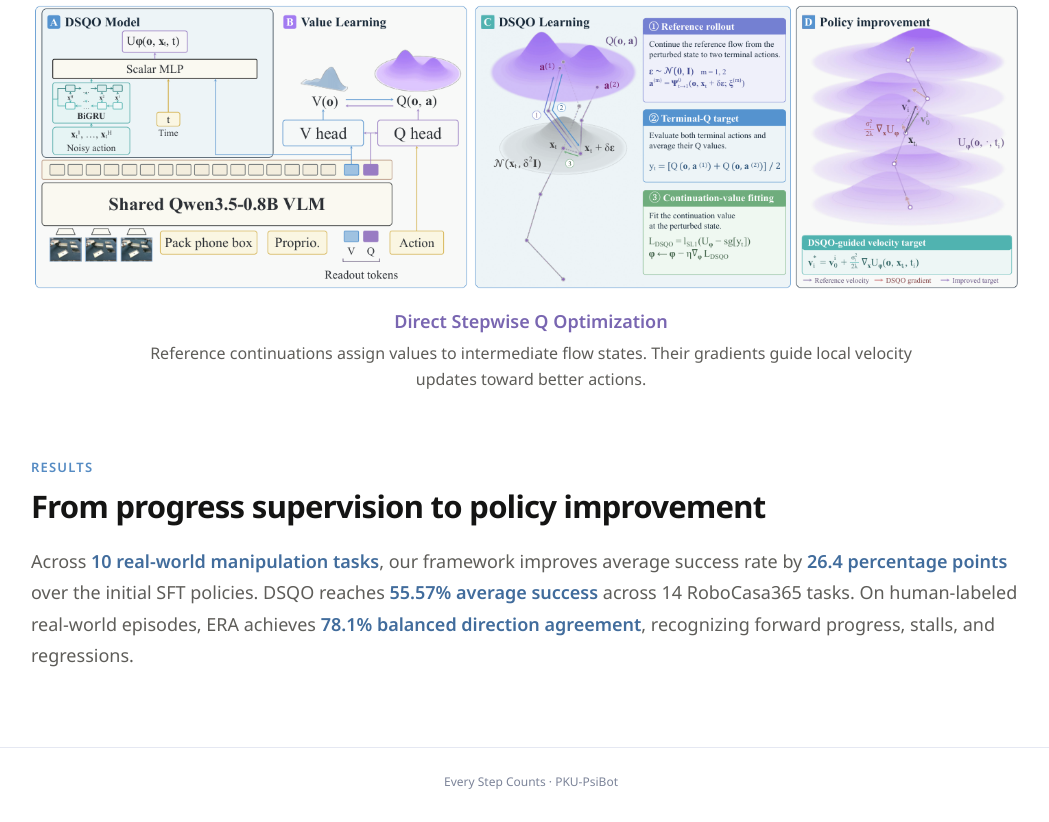
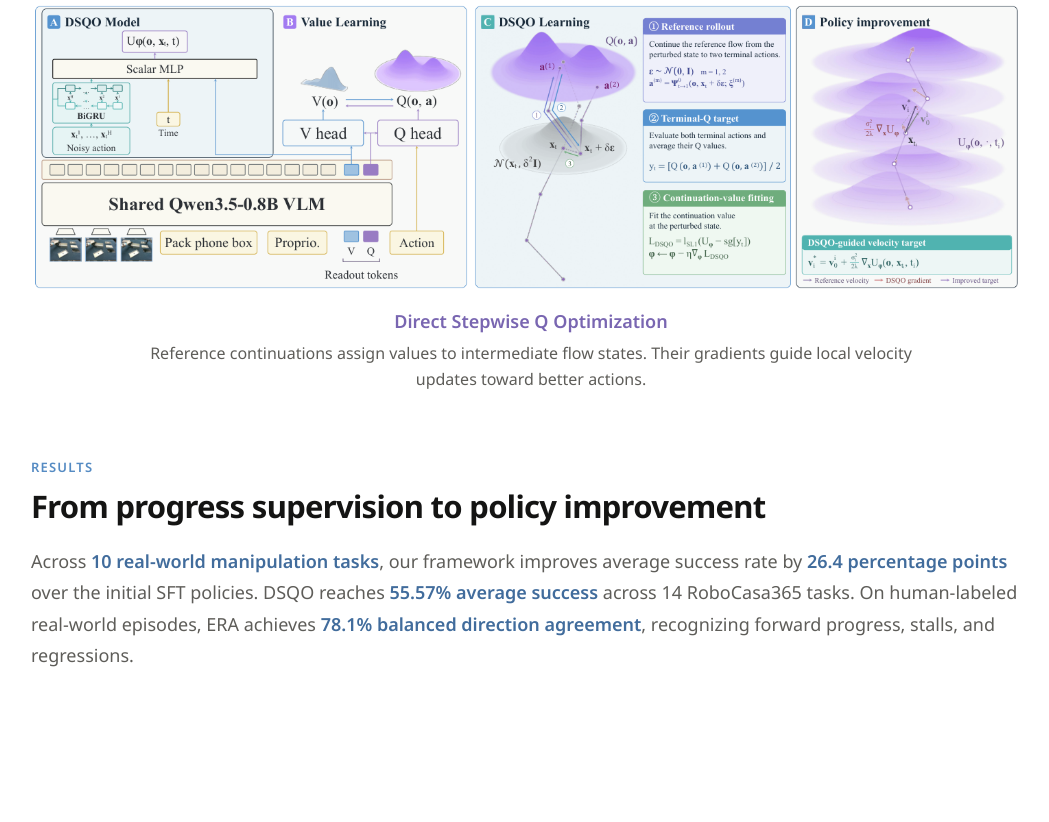
Before and after one commit to EveryStepCounts2026/EveryStepCounts2026.github.io, a plain HTML site: page index.html in a window 1280 px wide. Shown: the part 1840-2662 px from the top of the page, without its empty margins (109-1158 px from the left). After the commit the page ends 2587 px from the top, so only its background shows below. Drawn offline with Linux system fonts and the light colour scheme.

Commit message:
Remove project footer

```diff
--- a/index.html
+++ b/index.html
@@ -26,6 +26,5 @@
 </div></section>
 <section id="results" class="section"><div class="container"><p class="eyebrow">Results</p><h2>From progress supervision to policy improvement</h2><p>Across <strong>10 real-world manipulation tasks</strong>, our framework improves average success rate by <strong>26.4 percentage points</strong> over the initial SFT policies. DSQO reaches <strong>55.57% average success</strong> across 14 RoboCasa365 tasks. On human-labeled real-world episodes, ERA achieves <strong>78.1% balanced direction agreement</strong>, recognizing forward progress, stalls, and regressions.</p></div></section>
 </main>
-<footer><div class="container">Every Step Counts · PKU-PsiBot</div></footer>
 </body>
 </html>
```
